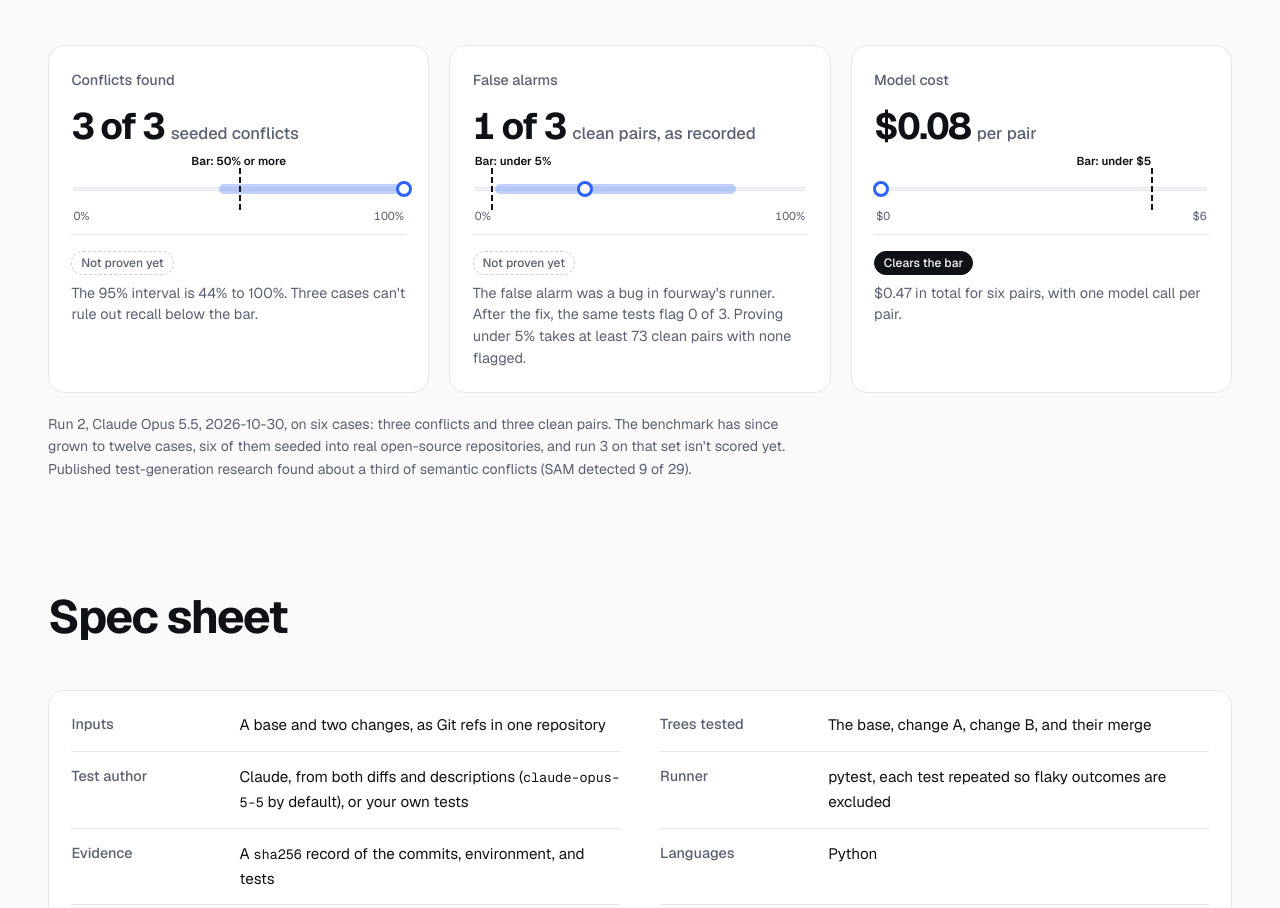
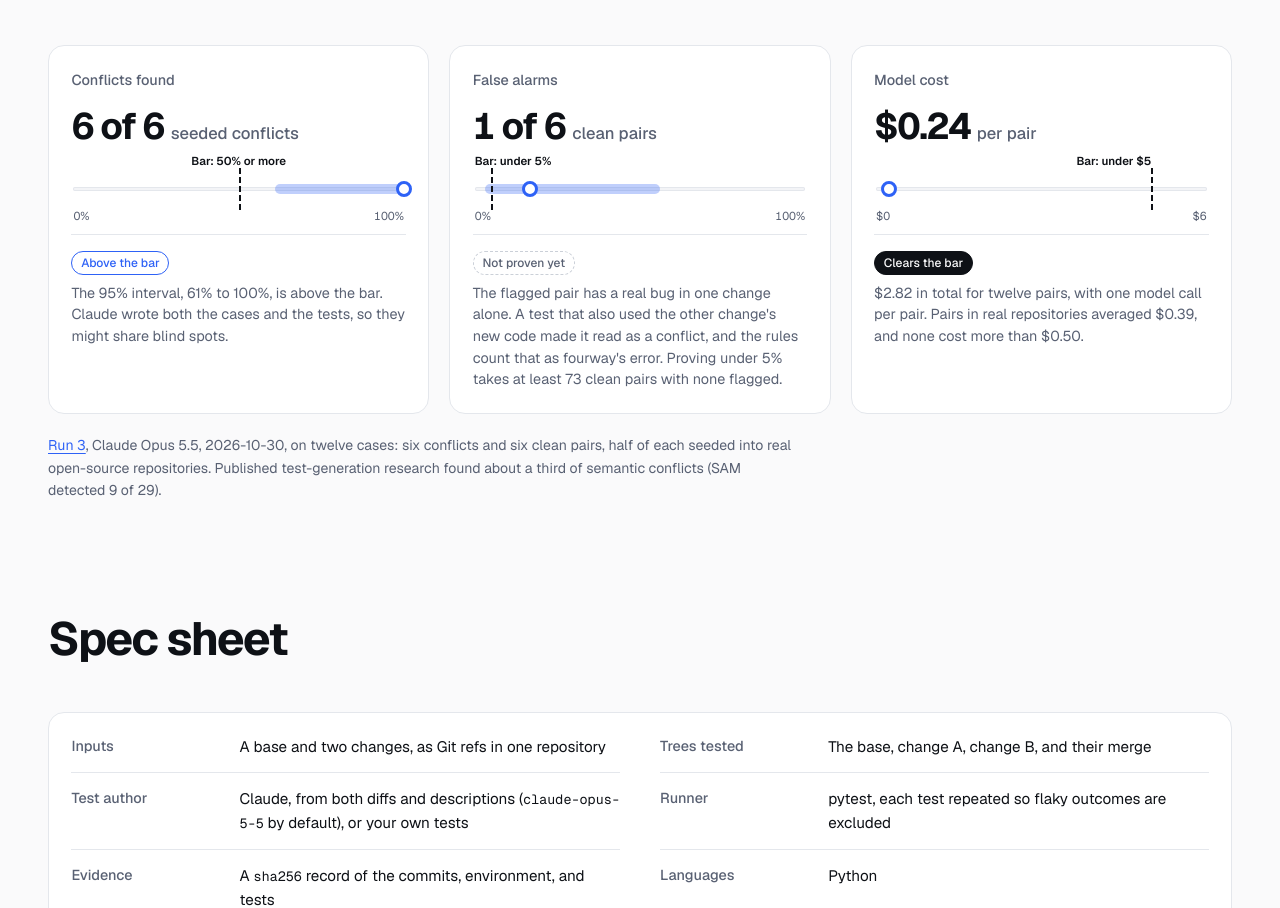
Before and after one commit to drewjst/fourway, a plain HTML site: page site/index.html in a window 1280 px wide. Shown: the part 6035-6943 px from the top of the page. Drawn offline with nearby package versions, Linux system fonts and the light colour scheme.

Commit message:
Show run 3 on the project page
Run 3 is recorded on main, so the page's benchmark cards move from run 2
to run 3 on all twelve cases: recall 6/6 (95% CI 61% to 100%), false
positives 1/6 (3% to 56%), and $0.24 per pair. The footnote that said run
3 wasn't scored is gone, and "Run 3" links to its evidence.

Recall is tagged "Above the bar" rather than "Clears the bar", because
Claude wrote both the cases and the scenarios.

Co-Authored-By: Claude Opus 5.5 <noreply@anthropic.com>

```diff
--- a/site/index.html
+++ b/site/index.html
@@ -682,44 +682,44 @@ def test_lost_response_never_captures_twice():
       <ul class="measures">
         <li class="measure">
           <span class="name">Conflicts found</span>
-          <span class="value">3 of 3<span>seeded conflicts</span></span>
-          <div class="track" role="img" aria-label="Recall 3 of 3. The 95 percent interval runs from 44 to 100 percent. The bar is 50 percent.">
+          <span class="value">6 of 6<span>seeded conflicts</span></span>
+          <div class="track" role="img" aria-label="Recall 6 of 6. The 95 percent interval runs from 61 to 100 percent. The bar is 50 percent.">
             <div class="rail"></div>
-            <div class="interval" style="left: 44%; width: 56%"></div>
+            <div class="interval" style="left: 61%; width: 39%"></div>
             <div class="point" style="left: 100%"></div>
             <div class="bar" style="left: 50%"></div>
             <span class="bar-label" style="left: 50%">Bar: 50% or more</span>
             <span class="end end-l">0%</span><span class="end end-r">100%</span>
           </div>
-          <div class="verdict"><span class="tag tag-exploring">Not proven yet</span><p>The 95% interval is 44% to 100%. Three cases can't rule out recall below the bar.</p></div>
+          <div class="verdict"><span class="tag tag-next">Above the bar</span><p>The 95% interval, 61% to 100%, is above the bar. Claude wrote both the cases and the tests, so they might share blind spots.</p></div>
         </li>
         <li class="measure">
           <span class="name">False alarms</span>
-          <span class="value">1 of 3<span>clean pairs, as recorded</span></span>
-          <div class="track" role="img" aria-label="False alarms 1 of 3. The 95 percent interval runs from 6 to 79 percent. The bar is under 5 percent.">
+          <span class="value">1 of 6<span>clean pairs</span></span>
+          <div class="track" role="img" aria-label="False alarms 1 of 6. The 95 percent interval runs from 3 to 56 percent. The bar is under 5 percent.">
             <div class="rail"></div>
-            <div class="interval" style="left: 6%; width: 73%"></div>
-            <div class="point" style="left: 33.3%"></div>
+            <div class="interval" style="left: 3%; width: 53%"></div>
+            <div class="point" style="left: 16.7%"></div>
             <div class="bar" style="left: 5%"></div>
             <span class="bar-label bar-start" style="left: 0">Bar: under 5%</span>
             <span class="end end-l">0%</span><span class="end end-r">100%</span>
           </div>
-          <div class="verdict"><span class="tag tag-exploring">Not proven yet</span><p>The false alarm was a bug in fourway's runner. After the fix, the same tests flag 0 of 3. Proving under 5% takes at least 73 clean pairs with none flagged.</p></div>
+          <div class="verdict"><span class="tag tag-exploring">Not proven yet</span><p>The flagged pair has a real bug in one change alone. A test that also used the other change's new code made it read as a conflict, and the rules count that as fourway's error. Proving under 5% takes at least 73 clean pairs with none flagged.</p></div>
         </li>
         <li class="measure">
           <span class="name">Model cost</span>
-          <span class="value">$0.08<span>per pair</span></span>
-          <div class="track" role="img" aria-label="Cost 8 cents per pair. The bar is under 5 dollars.">
+          <span class="value">$0.24<span>per pair</span></span>
+          <div class="track" role="img" aria-label="Cost 24 cents per pair. The bar is under 5 dollars.">
             <div class="rail"></div>
-            <div class="point" style="left: 1.4%"></div>
+            <div class="point" style="left: 4%"></div>
             <div class="bar" style="left: 83.3%"></div>
             <span class="bar-label bar-end" style="left: 83.3%">Bar: under $5</span>
             <span class="end end-l">$0</span><span class="end end-r">$6</span>
           </div>
-          <div class="verdict"><span class="tag tag-built">Clears the bar</span><p>$0.47 in total for six pairs, with one model call per pair.</p></div>
+          <div class="verdict"><span class="tag tag-built">Clears the bar</span><p>$2.82 in total for twelve pairs, with one model call per pair. Pairs in real repositories averaged $0.39, and none cost more than $0.50.</p></div>
         </li>
       </ul>
-      <p class="bench-foot">Run 2, Claude Opus 5.5, 2026-10-30, on six cases: three conflicts and three clean pairs. The benchmark has since grown to twelve cases, six of them seeded into real open-source repositories, and run 3 on that set isn't scored yet. Published test-generation research found about a third of semantic conflicts (SAM detected 9 of 29).</p>
+      <p class="bench-foot"><a href="https://github.com/drewjst/fourway/tree/main/results/2026-10-30-claude-opus-5-5-run3">Run 3</a>, Claude Opus 5.5, 2026-10-30, on twelve cases: six conflicts and six clean pairs, half of each seeded into real open-source repositories. Published test-generation research found about a third of semantic conflicts (SAM detected 9 of 29).</p>
     </div>
   </section>
 
```
Also changed, not shown: 1 other file.
